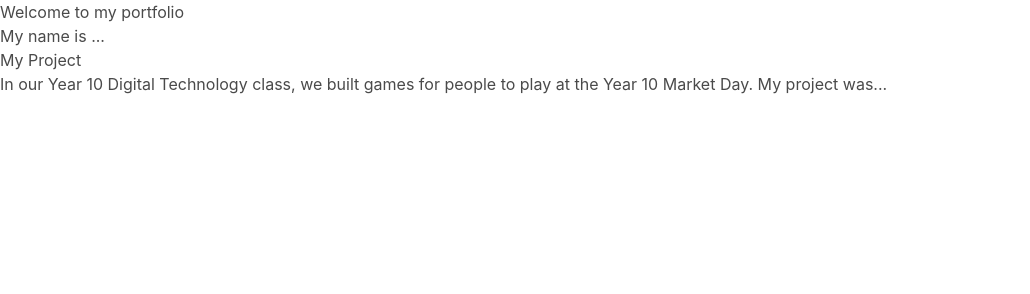
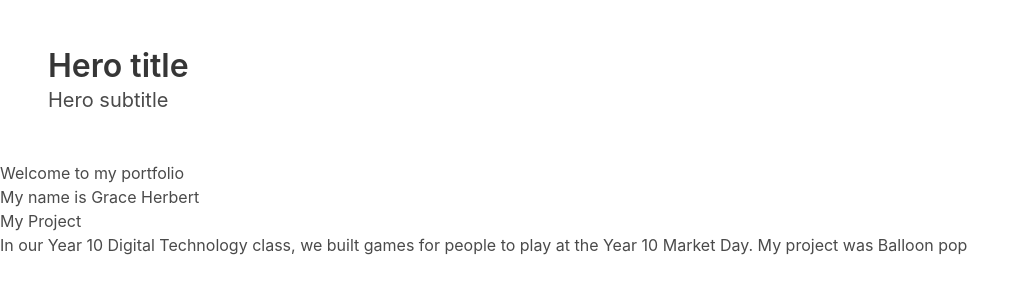
Before and after one commit to craighead-diocesan-school/portfolio-GraceHerbert, a plain HTML site: page index.html in a window 1280 px wide. Shown: the whole page, without its empty margins (0-1030 px from the left). Drawn offline with nearby package versions, Linux system fonts and the light colour scheme.

Commit message:
Update index.html

```diff
--- a/index.html
+++ b/index.html
@@ -4,12 +4,22 @@
 
 <body>
   <header>
+    <section class="hero">
+      <div class="hero-body">
+        <p class="title">
+          Hero title
+        </p>
+        <p class="subtitle">
+          Hero subtitle
+        </p>
+      </div>
+    </section>
     <h1>Welcome to my portfolio</h1>
-    <h2>My name is ...</h2>
+    <h2>My name is Grace Herbert</h2>
   </header>
 
   <main>
     <h2>My Project</h2>
-    <p>In our Year 10 Digital Technology class, we built games for people to play at the Year 10 Market Day. My project was...</p>
+    <p>In our Year 10 Digital Technology class, we built games for people to play at the Year 10 Market Day. My project was Balloon pop</p>
   </main>
 </body>
```
